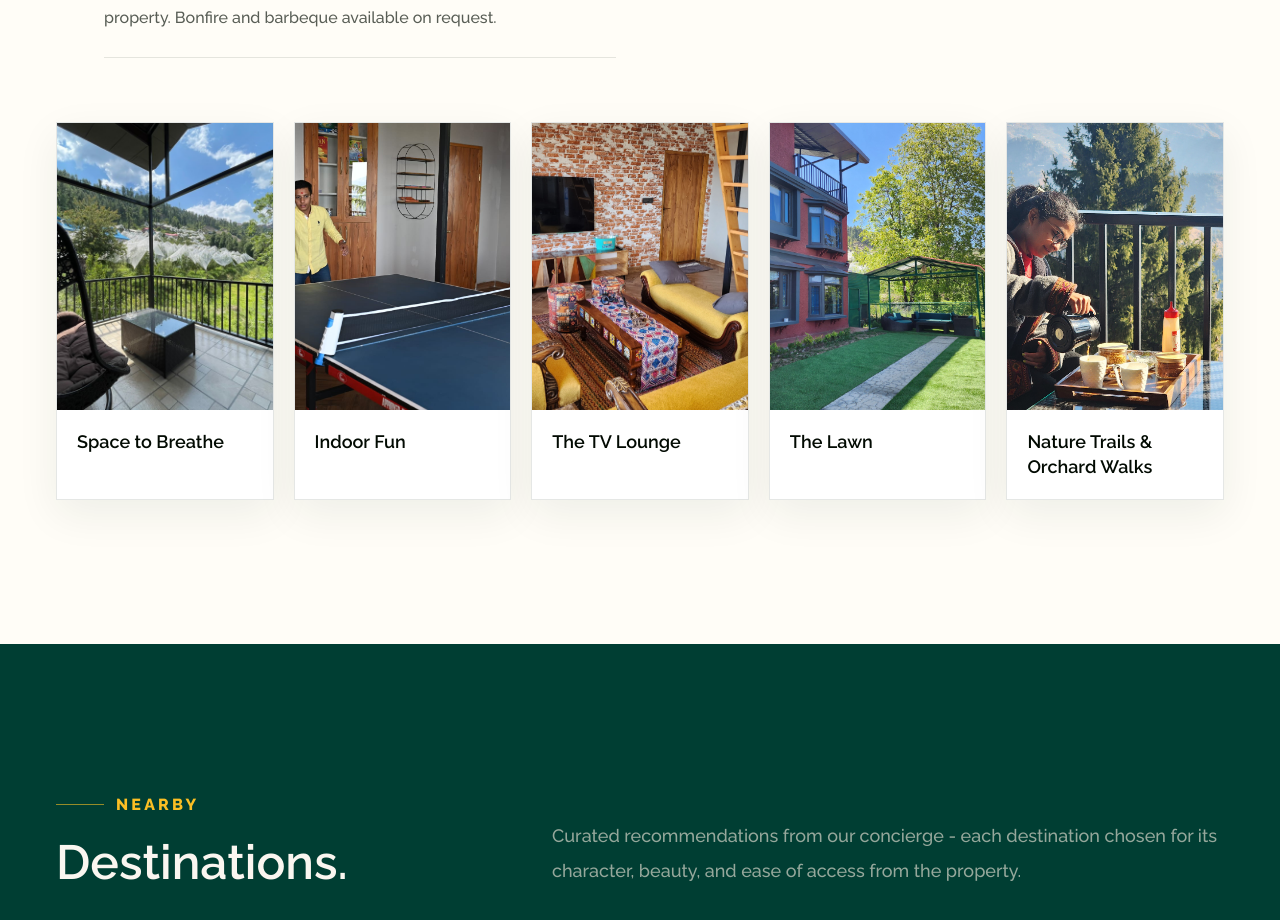
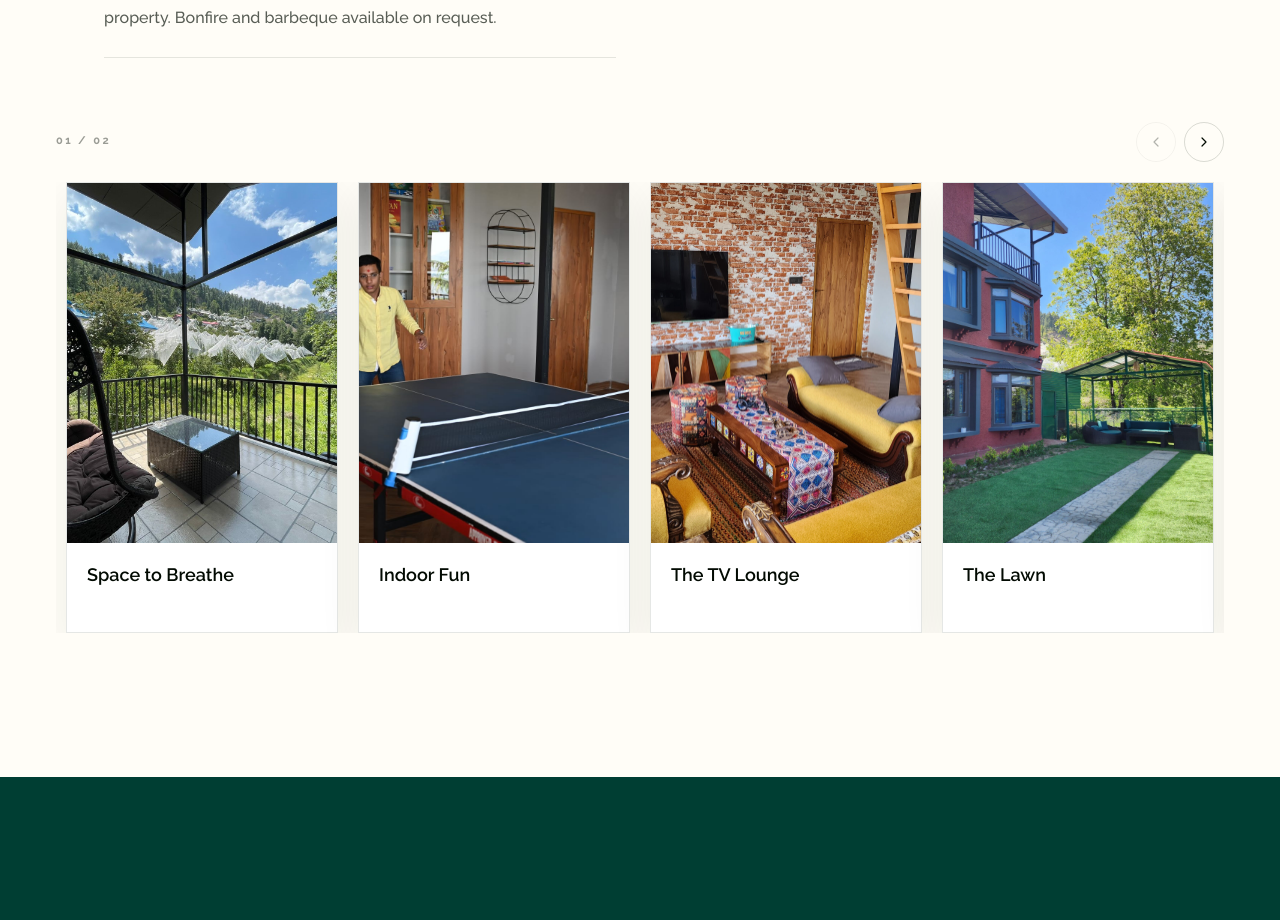
Before and after one commit to theone14122000/shire, a Next.js app: page /activities in a window 1280 px wide. Shown: the part 1582-2502 px from the top of the page. Built offline with nearby package versions, Linux system fonts and the light colour scheme; no server answers; the database is empty.

Commit message:
Add sliding carousel for at the property cards showing four per row

```diff
--- a/app/components/activities/ActivitiesContent.tsx
+++ b/app/components/activities/ActivitiesContent.tsx
@@ -3,13 +3,17 @@
 import { motion, type Variants } from "framer-motion";
 import Image from "next/image";
 import Link from "next/link";
+import { useEffect, useState } from "react";
 import {
   ArrowUpRight,
+  ChevronLeft,
+  ChevronRight,
   Compass,
+  ImagePlus,
   MapPin,
   Navigation,
 } from "lucide-react";
-import type { ActivitiesContent } from "@/lib/activities-content";
+import type { ActivitiesContent, ActivityCard } from "@/lib/activities-content";
 
 const fadeUp: Variants = {
   hidden: { opacity: 0, y: 28 },
@@ -95,36 +99,12 @@ export function ActivitiesContent({ content }: { content: ActivitiesContent }) {
           </motion.div>
 
           <motion.div
-            variants={stagger}
+            variants={fadeUp}
             initial="hidden"
             whileInView="show"
             viewport={{ once: true, amount: 0.1 }}
-            className="mt-12 grid gap-5 lg:mt-16 lg:grid-cols-5"
           >
-            {content.propertyCards.map((activity, index) => {
-              return (
-                <motion.article
-                  key={`${activity.title}-${index}`}
-                  variants={fadeUp}
-                  className="group flex h-full flex-col overflow-hidden border border-emerald-900/10 bg-white shadow-[0_14px_40px_rgba(3,45,32,0.07)]"
-                >
-                  <div className="relative aspect-[3/4] overflow-hidden">
-                    <Image
-                      src={activity.image}
-                      alt={activity.title}
-                      fill
-                      sizes="(max-width: 640px) 100vw, (max-width: 1024px) 50vw, 20vw"
-                      className="object-cover transition-transform duration-[1.2s] ease-out group-hover:scale-105"
-                    />
-                  </div>
-                  <div className="flex flex-1 flex-col p-4 sm:p-5">
-                    <h3 className="font-display text-base font-semibold leading-snug text-emerald-950 sm:text-lg">
-                      {activity.title}
-                    </h3>
-                  </div>
-                </motion.article>
-              );
-            })}
+            <PropertyCardSlider cards={content.propertyCards} />
           </motion.div>
         </div>
       </section>
@@ -238,3 +218,97 @@ export function ActivitiesContent({ content }: { content: ActivitiesContent }) {
     </>
   );
 }
+
+/* ------------------------------------------------------------------ */
+/*  Property card slider — 4 cards per row on desktop, slide for rest  */
+/* ------------------------------------------------------------------ */
+function PropertyCardSlider({ cards }: { cards: ActivityCard[] }) {
+  const [page, setPage] = useState(0);
+  const [perPage, setPerPage] = useState(4);
+
+  useEffect(() => {
+    function update() {
+      const w = window.innerWidth;
+      setPerPage(w >= 1024 ? 4 : w >= 640 ? 2 : 1);
+    }
+    update();
+    window.addEventListener("resize", update);
+    return () => window.removeEventListener("resize", update);
+  }, []);
+
+  const maxPage = Math.max(0, cards.length - perPage);
+
+  useEffect(() => {
+    setPage((p) => Math.min(p, maxPage));
+  }, [maxPage, cards.length]);
+
+  if (cards.length === 0) return null;
+
+  return (
+    <div className="mt-12 lg:mt-16">
+      <div className="mb-5 flex items-center justify-between">
+        <span className="text-[11px] font-bold uppercase tracking-[0.22em] text-emerald-950/40">
+          {String(Math.min(page, maxPage) + 1).padStart(2, "0")} / {String(maxPage + 1).padStart(2, "0")}
+        </span>
+        <div className="flex items-center gap-2">
+          <button
+            type="button"
+            onClick={() => setPage((p) => Math.max(0, p - 1))}
+            disabled={page === 0}
+            aria-label="Previous cards"
+            className="flex h-10 w-10 items-center justify-center rounded-full border border-emerald-900/15 text-emerald-950 transition-colors duration-300 hover:border-gold-600 hover:text-gold-700 disabled:opacity-30"
+          >
+            <ChevronLeft size={16} strokeWidth={1.8} />
+          </button>
+          <button
+            type="button"
+            onClick={() => setPage((p) => Math.min(maxPage, p + 1))}
+            disabled={page >= maxPage}
+            aria-label="Next cards"
+            className="flex h-10 w-10 items-center justify-center rounded-full border border-emerald-900/15 text-emerald-950 transition-colors duration-300 hover:border-gold-600 hover:text-gold-700 disabled:opacity-30"
+          >
+            <ChevronRight size={16} strokeWidth={1.8} />
+          </button>
+        </div>
+      </div>
+
+      <div className="overflow-hidden">
+        <motion.div
+          className="flex"
+          animate={{ x: `${-Math.min(page, maxPage) * (100 / perPage)}%` }}
+          transition={{ duration: 0.65, ease: [0.22, 1, 0.36, 1] }}
+        >
+          {cards.map((activity, index) => (
+            <div
+              key={`${activity.title}-${index}`}
+              className="w-full shrink-0 px-2.5 sm:w-1/2 lg:w-1/4"
+            >
+              <article className="group flex h-full flex-col overflow-hidden border border-emerald-900/10 bg-white shadow-[0_14px_40px_rgba(3,45,32,0.07)]">
+                <div className="relative aspect-[3/4] overflow-hidden">
+                  {activity.image ? (
+                    <Image
+                      src={activity.image}
+                      alt={activity.title}
+                      fill
+                      sizes="(max-width: 640px) 100vw, (max-width: 1024px) 50vw, 25vw"
+                      className="object-cover transition-transform duration-[1.2s] ease-out group-hover:scale-105"
+                    />
+                  ) : (
+                    <div className="flex h-full w-full items-center justify-center bg-emerald-950">
+                      <ImagePlus size={24} strokeWidth={1.3} className="text-gold-400/70" />
+                    </div>
+                  )}
+                </div>
+                <div className="flex flex-1 flex-col p-4 sm:p-5">
+                  <h3 className="font-display text-base font-semibold leading-snug text-emerald-950 sm:text-lg">
+                    {activity.title}
+                  </h3>
+                </div>
+              </article>
+            </div>
+          ))}
+        </motion.div>
+      </div>
+    </div>
+  );
+}
```
